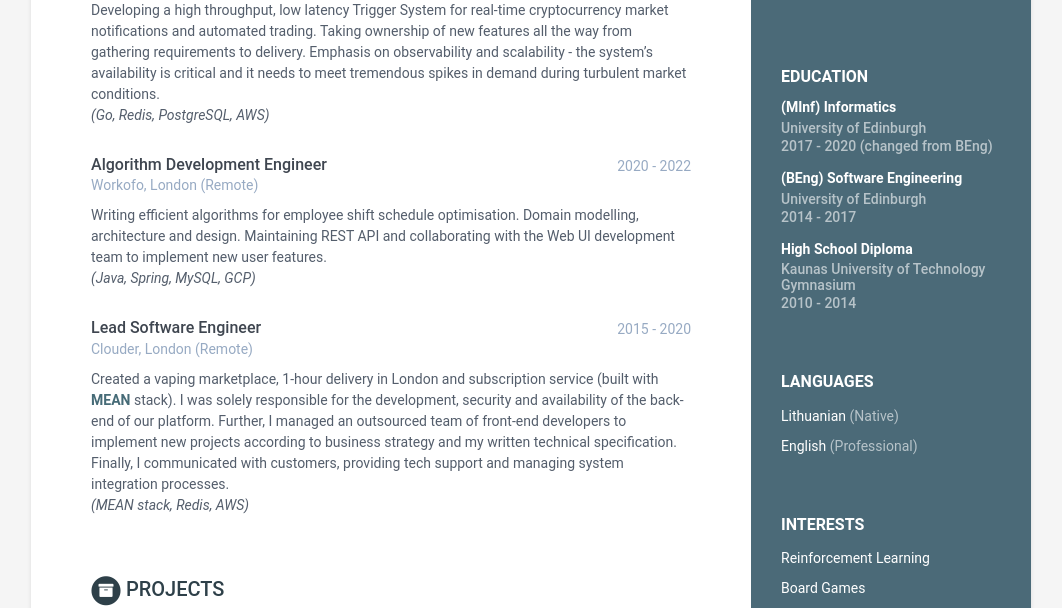
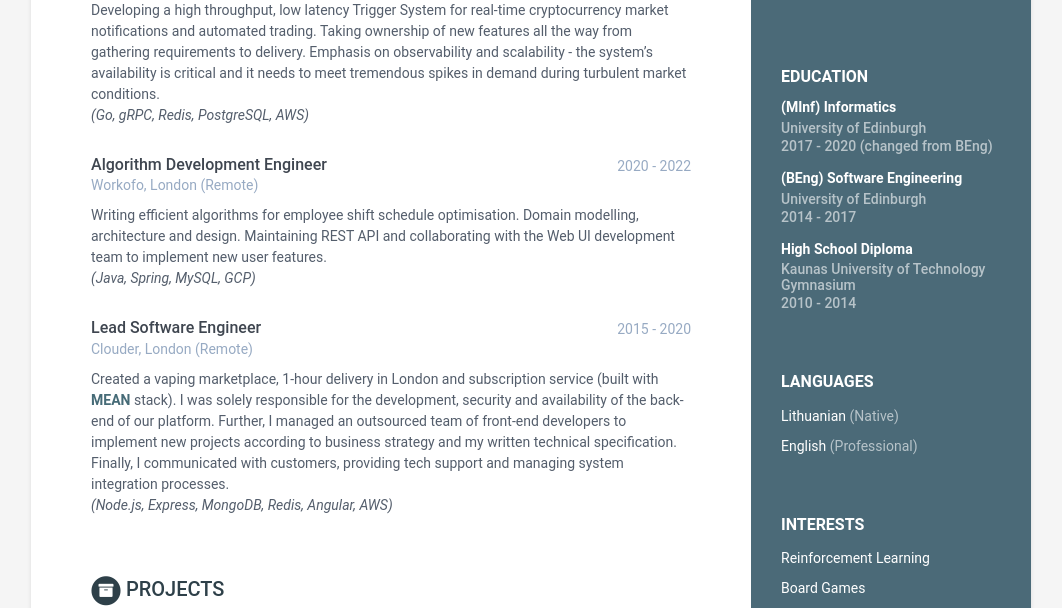
Before and after one commit to KasparasM/KasparasM.github.io, a Jekyll site: the page built from index.html, in a window 1280 px wide. Shown: the part 426-1034 px from the top of the page, without its empty margins (109-1171 px from the left). Built offline with Jekyll 4.4.1, drawn with Linux system fonts in a browser that asks for light colours.

Commit message:
Update software stacks used

```diff
--- a/_data/data.yml
+++ b/_data/data.yml
@@ -72,7 +72,7 @@
         Developing a high throughput, low latency Trigger System for real-time cryptocurrency market notifications and automated trading.
         Taking ownership of new features all the way from gathering requirements to delivery.
         Emphasis on observability and scalability - the system's availability is critical and it needs to meet tremendous spikes in demand during turbulent market conditions.
-        <br>*(Go, Redis, PostgreSQL, AWS)*
+        <br>*(Go, gRPC, Redis, PostgreSQL, AWS)*
     - role: Algorithm Development Engineer
       time: 2020 - 2022
       company: Workofo, London (Remote)
@@ -87,7 +87,7 @@
         Created a vaping marketplace, 1-hour delivery in London and subscription service (built with [**MEAN**](https://www.ibm.com/cloud/learn/mean-stack-explained) stack).
         I was solely responsible for the development, security and availability of the back-end of our platform. Further, I managed an outsourced team of front-end developers to implement
         new projects according to business strategy and my written technical specification. Finally, I communicated with customers, providing tech support and managing system integration processes.
-        <br>*(MEAN stack, Redis, AWS)*
+        <br>*(Node.js, Express, MongoDB, Redis, Angular, AWS)*
 projects:
     title: Projects
     intro: >
```
